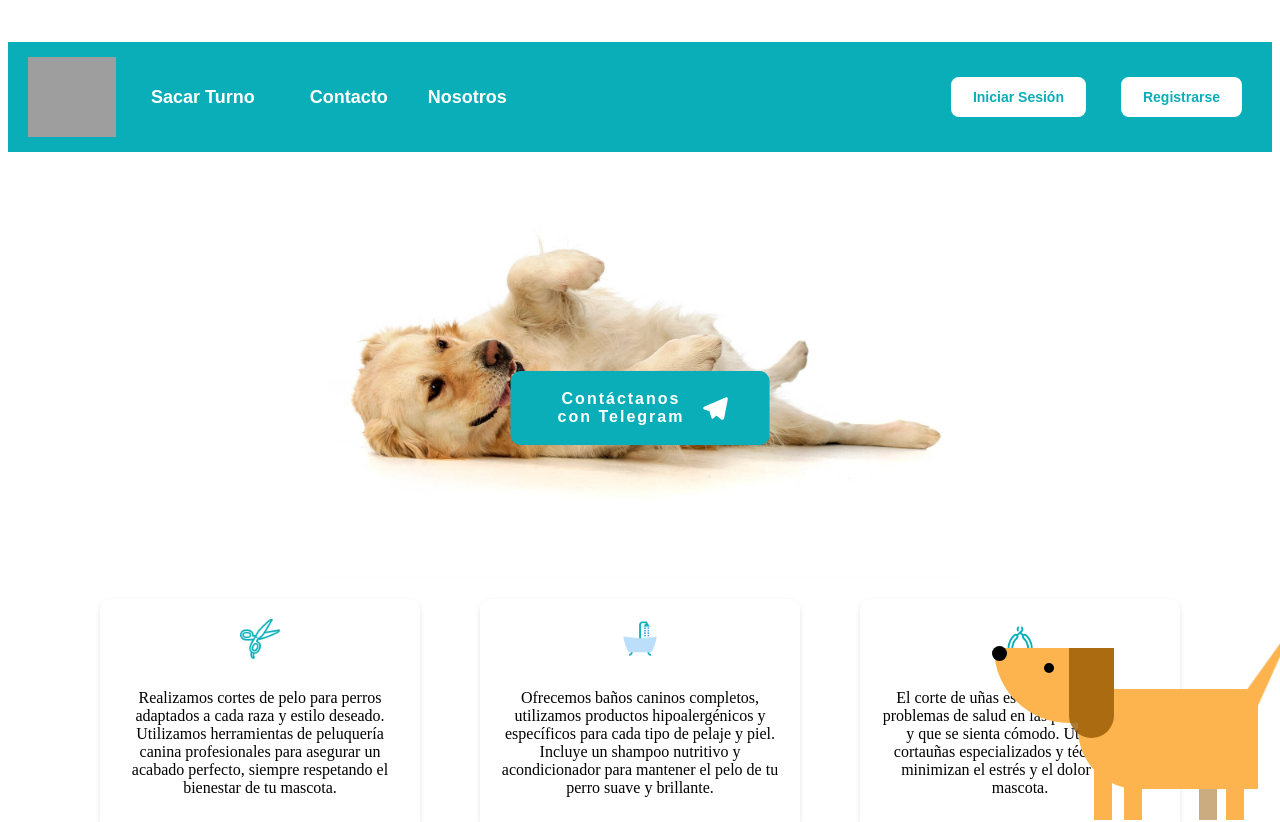
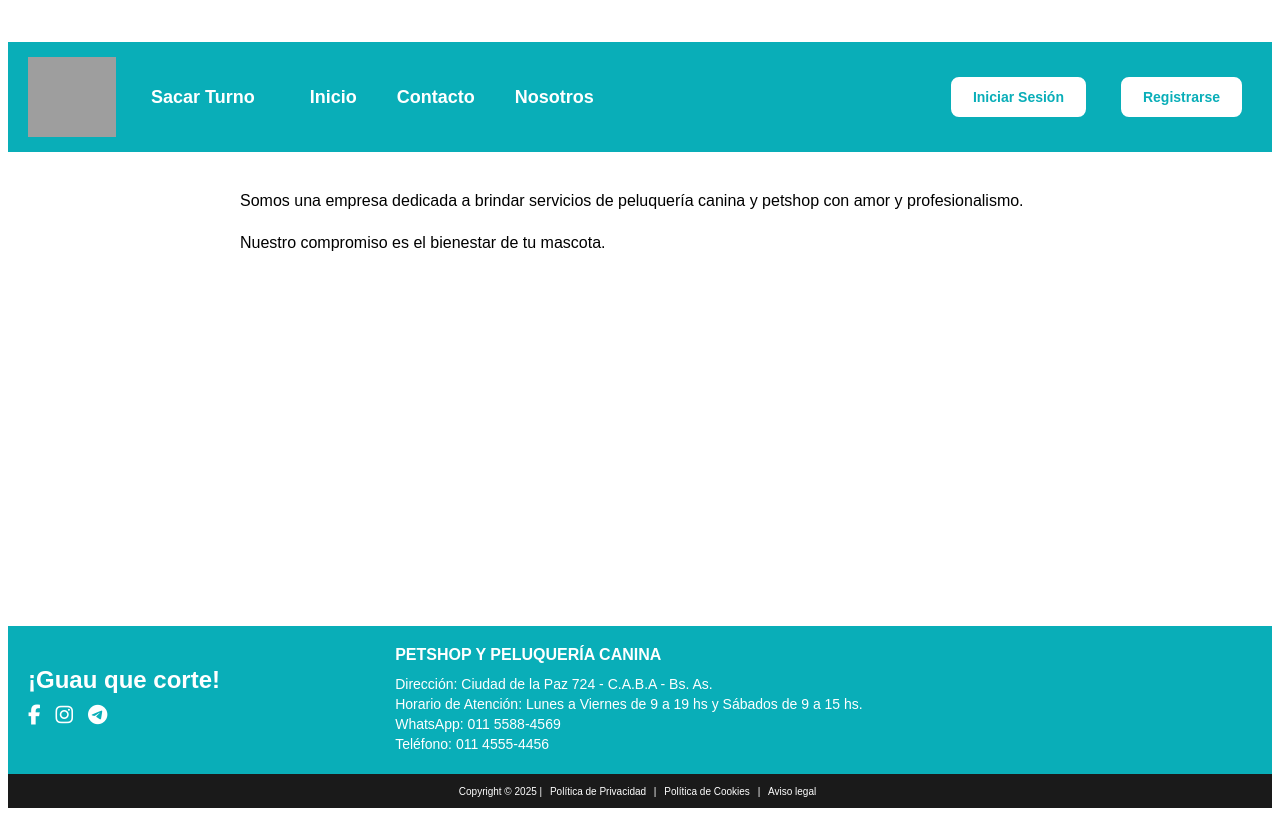
Before and after one commit to jeanbrcho/guau_que_corte, an Angular app: page /nosotros in a window 1280 px wide. Before the commit this address led to /. Shown: the top 822 px of the page. Built offline with nearby package versions, Linux system fonts and the light colour scheme; grey boxes are pictures that could not be loaded.

Commit message:
Agrego componentes Contacto y Nosotros con rutas

```diff
--- a/src/app/app.component.html
+++ b/src/app/app.component.html
@@ -5,7 +5,7 @@
 
 <main class="contenido">
   <router-outlet></router-outlet>
-  <app-body></app-body>
+
 </main>
 
 <app-footer></app-footer>
--- a/src/app/app.routes.ts
+++ b/src/app/app.routes.ts
@@ -1,3 +1,11 @@
 import { Routes } from '@angular/router';
+import { BodyComponent } from './body/body.component'; // ya lo tenés
+import { ContactoComponent } from './contacto/contacto.component';
+import { NosotrosComponent } from './nosotros/nosotros.component';
 
-export const routes: Routes = [];
+export const routes: Routes = [
+  { path: '', component: BodyComponent }, // body por defecto
+  { path: 'contacto', component: ContactoComponent },
+  { path: 'nosotros', component: NosotrosComponent },
+  { path: '**', redirectTo: '' }
+];
--- /dev/null
+++ b/src/app/contacto/contacto.component.css
@@ -0,0 +1,15 @@
+.contacto-container {
+  max-width: 800px;
+  margin: auto;
+  padding: 20px;
+  font-family: Arial, sans-serif;
+  line-height: 1.6;
+}
+
+h2 {
+  margin-bottom: 1rem;
+}
+
+.map-container {
+  margin-top: 20px;
+}
--- /dev/null
+++ b/src/app/contacto/contacto.component.html
@@ -0,0 +1,13 @@
+<section class="contacto-container">
+  <h2>PETSHOP Y PELUQUERÍA CANINA</h2>
+  <p><strong>Dirección:</strong> Ciudad de la Paz 724 - C.A.B.A - Bs. As.</p>
+  <p><strong>Horario de Atención:</strong> Lunes a Viernes de 9 a 19 hs y Sábados de 9 a 15 hs.</p>
+  <p><strong>WhatsApp:</strong> 011 5588-4569</p>
+  <p><strong>Teléfono:</strong> 011 4555-4456</p>
+
+  <div class="map-container">
+    <iframe
+      src="https://www.google.com/maps/embed?pb=!1m18!1m12!1m3!1d3282.034341657572!2d-58.376355384759224!3d-34.60368478045974!2m3!1f0!2f0!3f0!3m2!1i1024!2i768!4f13.1!3m3!1m2!1s0x95bcb2f2a7d4eb7b%3A0x3c7dbaecda81e2bb!2sCiudad%20de%20la%20Paz%20724%2C%20Buenos%20Aires!5e0!3m2!1ses!2sar!4v1685238408000!5m2!1ses!2sar"
+      width="100%" height="400" style="border:0;" allowfullscreen="" loading="lazy"></iframe>
+  </div>
+</section>
--- a/src/app/header/header.component.html
+++ b/src/app/header/header.component.html
@@ -15,8 +15,9 @@
 
       <!-- Botones ocultos en mobile -->
       <div class="nav-links">
-        <button class="nav-button">Contacto</button>
-        <button class="nav-button">Nosotros</button>
+        <button class="nav-button" routerLink="/">Inicio</button>
+        <button class="nav-button" routerLink="/contacto">Contacto</button>
+        <button class="nav-button" routerLink="/nosotros">Nosotros</button>
       </div>
 
       <!-- Menú hamburguesa -->
@@ -29,13 +30,14 @@
     <!--  <button>Login</button>
       <button>Registro</button>  -->
       <button class="btn">Iniciar Sesión</button>
-       <button class="btn">Registrarse</button>
+      <button class="btn">Registrarse</button>
     </div>
   </nav>
 
   <!-- Menú desplegable para móviles -->
   <div class="mobile-menu" [class.open]="menuOpen">
-    <button class="nav-button">Contacto</button>
-    <button class="nav-button">Nosotros</button>
+    <button class="nav-button" routerLink="/" (click)="toggleMenu()">Inicio</button>
+    <button class="nav-button" routerLink="/contacto" (click)="toggleMenu()">Contacto</button>
+    <button class="nav-button" routerLink="/nosotros" (click)="toggleMenu()">Nosotros</button>
   </div>
 </header>
--- a/src/app/header/header.component.ts
+++ b/src/app/header/header.component.ts
@@ -1,10 +1,12 @@
 import { Component } from '@angular/core';
+import { RouterLink } from '@angular/router';
 
 @Component({
   selector: 'app-header',
   standalone: true,
   templateUrl: './header.component.html',
-  styleUrls: ['./header.component.css']
+  styleUrls: ['./header.component.css'],
+  imports: [RouterLink]
 })
 export class HeaderComponent {
   menuOpen = false;
--- /dev/null
+++ b/src/app/nosotros/nosotros.component.css
@@ -0,0 +1,11 @@
+.nosotros-container {
+  max-width: 800px;
+  margin: auto;
+  padding: 20px;
+  font-family: Arial, sans-serif;
+  line-height: 1.6;
+}
+
+h2 {
+  margin-bottom: 1rem;
+}
--- /dev/null
+++ b/src/app/nosotros/nosotros.component.html
@@ -0,0 +1,4 @@
+<section class="nosotros-container">
+  <p>Somos una empresa dedicada a brindar servicios de peluquería canina y petshop con amor y profesionalismo.</p>
+  <p>Nuestro compromiso es el bienestar de tu mascota.</p>
+</section>
```
Also changed, not shown: src/app/contacto/contacto.component.ts (added, +12 -0 lines), src/app/nosotros/nosotros.component.ts (added, +12 -0 lines), 2 other files (tests, documents, lock files or other folders).
